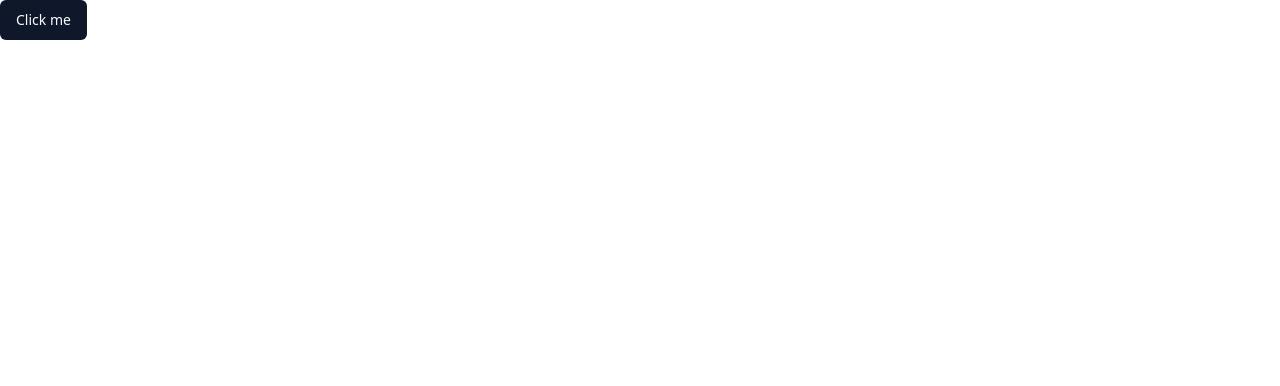
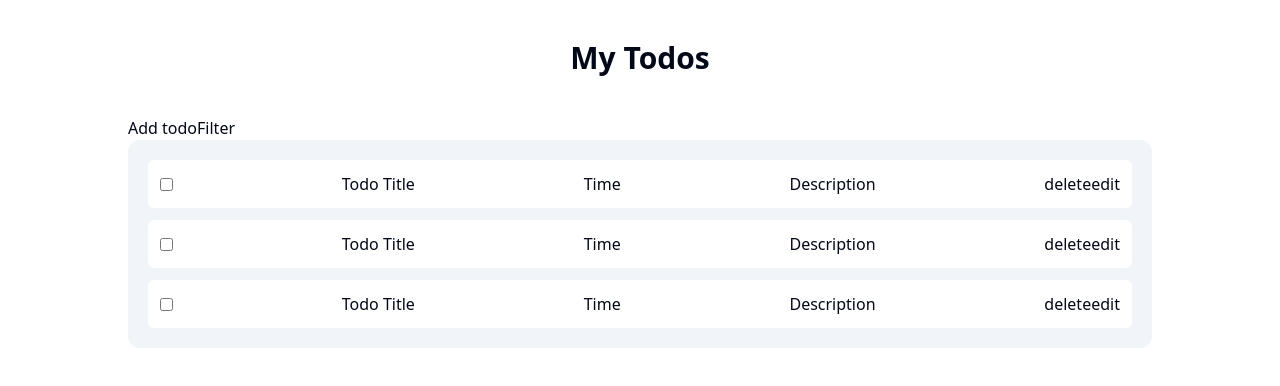
Before and after one commit to saifscripts/todo-app, a React (Vite) app: page / in a window 1280 px wide. Shown: the top 386 px of the page. Built offline with nearby package versions, Linux system fonts and the light colour scheme.

Commit message:
25.3 | Todo Component's Basic Structure

```diff
--- a/src/App.tsx
+++ b/src/App.tsx
@@ -1,9 +1,9 @@
-import { Button } from '@/components/ui/button';
+import Todo from './pages/Todo';
 
 function App() {
   return (
     <>
-      <Button>Click me</Button>
+      <Todo />
     </>
   );
 }
--- /dev/null
+++ b/src/components/ui/Container.tsx
@@ -0,0 +1,11 @@
+import { ReactNode } from 'react';
+
+interface IContainerProps {
+  children: ReactNode;
+}
+
+const Container = ({ children }: IContainerProps) => {
+  return <div className="h-screen w-full max-w-5xl mx-auto">{children}</div>;
+};
+
+export default Container;
--- /dev/null
+++ b/src/features/todo/TodoCard.tsx
@@ -0,0 +1,16 @@
+const TodoCard = () => {
+  return (
+    <div className="bg-white rounded-md p-3 flex justify-between items-center">
+      <input type="checkbox" name="" id="" />
+      <p>Todo Title</p>
+      <p>Time</p>
+      <p>Description</p>
+      <div className="space-x-3+">
+        <button>delete</button>
+        <button>edit</button>
+      </div>
+    </div>
+  );
+};
+
+export default TodoCard;
--- /dev/null
+++ b/src/features/todo/TodoContainer.tsx
@@ -0,0 +1,23 @@
+import TodoCard from './TodoCard';
+
+const TodoContainer = () => {
+  return (
+    <div>
+      <div>
+        <button>Add todo</button>
+        <button>Filter</button>
+      </div>
+
+      <div className="bg-slate-100 p-5 rounded-xl space-y-3">
+        <TodoCard />
+        <TodoCard />
+        <TodoCard />
+        {/* <div className="bg-white rounded-md p-5 font-bold flex justify-center items-center">
+          <p>There is no task pending</p>
+        </div> */}
+      </div>
+    </div>
+  );
+};
+
+export default TodoContainer;
--- /dev/null
+++ b/src/pages/Todo.tsx
@@ -0,0 +1,13 @@
+import Container from '@/components/ui/Container';
+import TodoContainer from '@/features/todo/TodoContainer';
+
+const Todo = () => {
+  return (
+    <Container>
+      <h1 className="text-center text-3xl my-10 font-semibold">My Todos</h1>
+      <TodoContainer />
+    </Container>
+  );
+};
+
+export default Todo;
```
